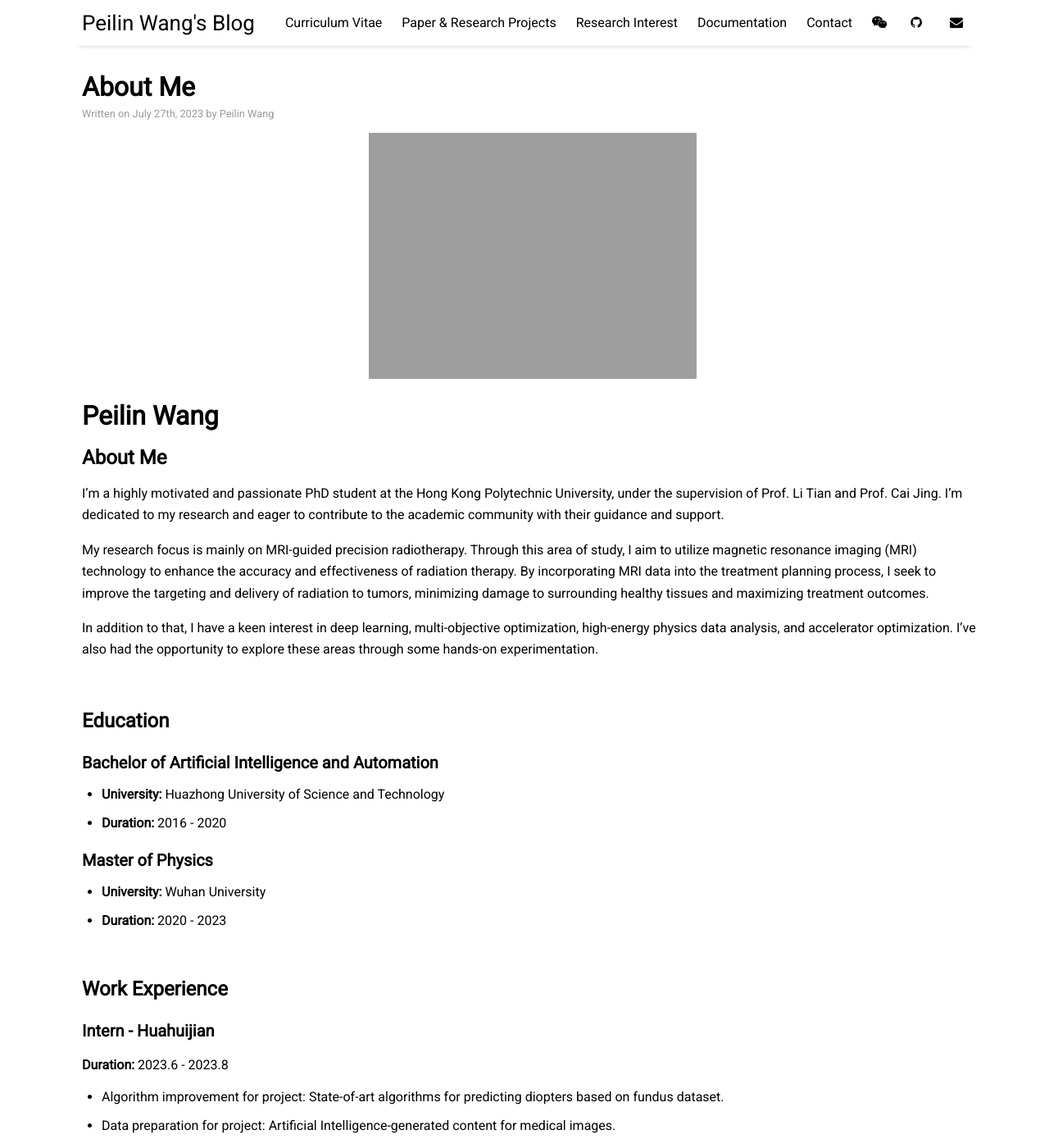
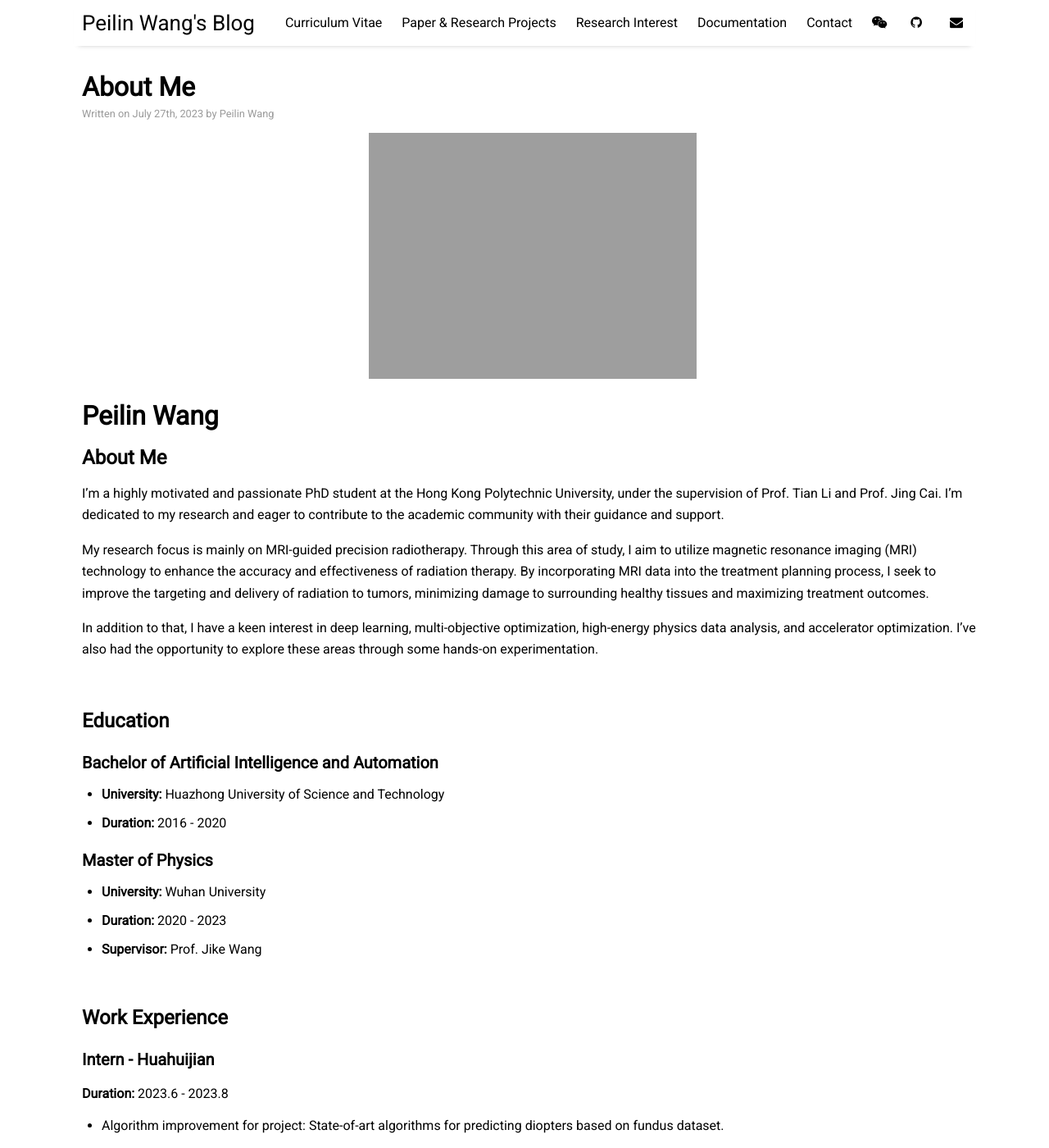
Before and after one commit to peilin-wang-git/peilin-wang-git.github.io, a Jekyll site: the page built from _posts/2023-07-27-CV.md, in a window 1280 px wide and 1400 px high. Shown: the whole window at 82% size. Built offline with Jekyll 4.4.1, drawn with Linux system fonts in a browser that asks for light colours; nearby versions of some CDN libraries.

Commit message:
Update 2023-07-27-CV.md

```diff
--- a/_posts/2023-07-27-CV.md
+++ b/_posts/2023-07-27-CV.md
@@ -11,7 +11,7 @@ image: cv-1.jpg
 
 ## About Me
 
-I'm a highly motivated and passionate PhD student at the Hong Kong Polytechnic University, under the supervision of Prof. Li Tian and Prof. Cai Jing. I'm dedicated to my research and eager to contribute to the academic community with their guidance and support.
+I'm a highly motivated and passionate PhD student at the Hong Kong Polytechnic University, under the supervision of Prof. Tian Li and Prof. Jing Cai. I'm dedicated to my research and eager to contribute to the academic community with their guidance and support.
 
 My research focus is mainly on MRI-guided precision radiotherapy. Through this area of study, I aim to utilize magnetic resonance imaging (MRI) technology to enhance the accuracy and effectiveness of radiation therapy. By incorporating MRI data into the treatment planning process, I seek to improve the targeting and delivery of radiation to tumors, minimizing damage to surrounding healthy tissues and maximizing treatment outcomes.
 
@@ -29,6 +29,7 @@ In addition to that, I have a keen interest in deep learning, multi-objective op
 
 - **University:** Wuhan University
 - **Duration:** 2020 - 2023
+- **Supervisor:** Prof. Jike Wang
 
 <br/>
 ## Work Experience
```
